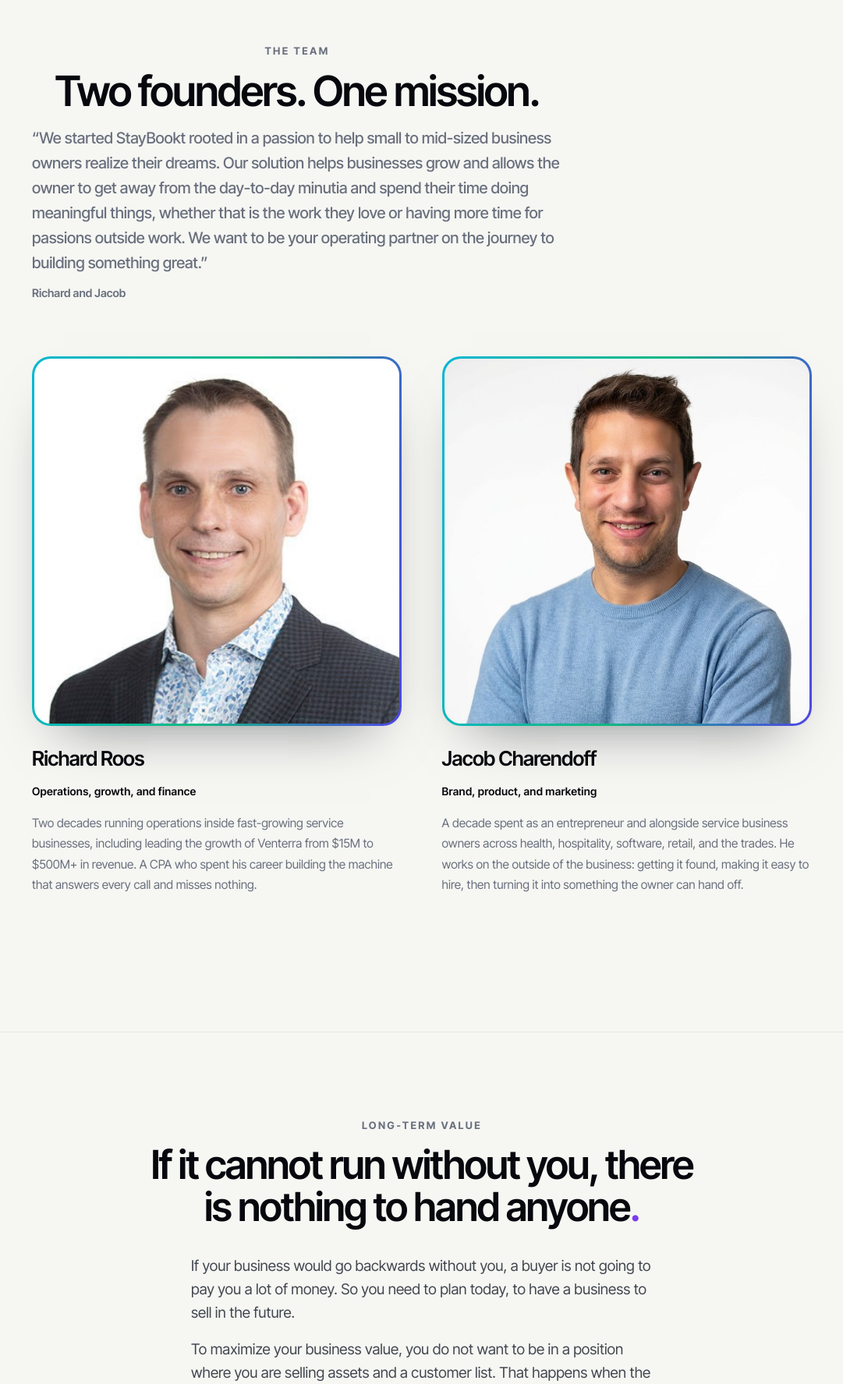
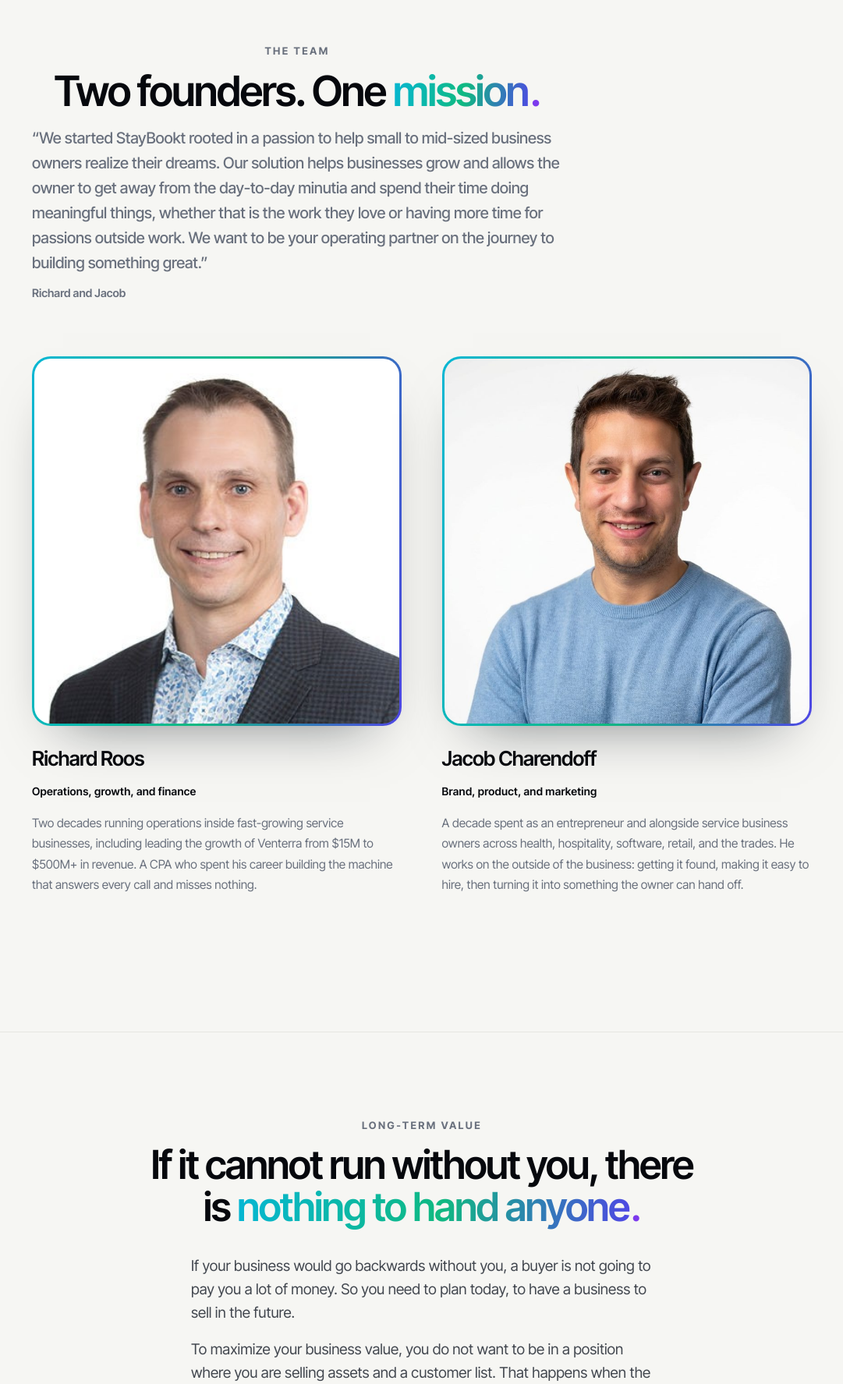
Before and after one commit to staybookt/staybookt-investor, a Next.js app: page /founders in a window 1280 px wide. Shown: the part 1961-3736 px from the top of the page at 78% size, without its empty margins (99-1180 px from the left). Built offline with nearby package versions, Linux system fonts and the light colour scheme; no server answers.

Commit message:
One headline grammar across About: gradient payoff + violet period on Team and LTV h2s to match the mission statement

```diff
--- a/app/founders/page.tsx
+++ b/app/founders/page.tsx
@@ -157,6 +157,9 @@ const CSS = `
    long prose blocks center as a COLUMN but keep left-aligned text (centered ragged text at
    6+ lines is unreadable). */
 .abt-us .us-lead{text-align:center;}
+/* Gradient payoff paint for the section h2s (the global .g only covers hero h1s). */
+.abt-us .us-lead h2 .g,.abt-ltv .ltv-h .g{background:var(--sb-grad);-webkit-background-clip:text;
+  background-clip:text;color:transparent;padding-right:.04em;}
 .abt-us .us-q{margin:18px auto 0;font-size:clamp(16px,1.8vw,19px);line-height:1.65;font-weight:500;
   letter-spacing:-.01em;color:var(--v4-ink);max-width:760px;text-align:left;}
 .abt-us .us-cite{display:block;max-width:760px;margin:12px auto 0;font-size:14.5px;font-weight:600;
@@ -380,7 +383,10 @@ export default function AboutPage() {
         <div className="wrap">
           <div className="us-lead">
             <div className="eyebrow">The team</div>
-            <h2>Two founders. One mission.</h2>
+            {/* Same headline grammar as the mission h2 above and every hero on the site:
+                plain setup, gradient payoff, violet period (Jacob, Aug 4: the sections read
+                dissonant when only the mission carried the gradient). */}
+            <h2>Two founders. One <span className="g">mission</span><span className="pd">.</span></h2>
             {/* SUBTEXT IS THE JOINT QUOTE (Richard, website review doc, Aug 3 2026: "I don't
                 love the subtext. What about using our quote as the subtext"). The standalone
                 .fjoint figure below the cards was deleted in the same pass — one quote, one
@@ -456,7 +462,7 @@ export default function AboutPage() {
       <section className="abt-ltv" id="long-term-value">
         <div className="wrap">
           <Reveal className="eyebrow" as="div">Long-term value</Reveal>
-          <Reveal><h2 className="ltv-h">If it cannot run without you, there is nothing to hand anyone<span className="pd">.</span></h2></Reveal>
+          <Reveal><h2 className="ltv-h">If it cannot run without you, there is <span className="g">nothing to hand anyone</span><span className="pd">.</span></h2></Reveal>
           <div className="ltv-body">
             <Reveal>
               <p>If your business would go backwards without you, a buyer is not going to pay
```
